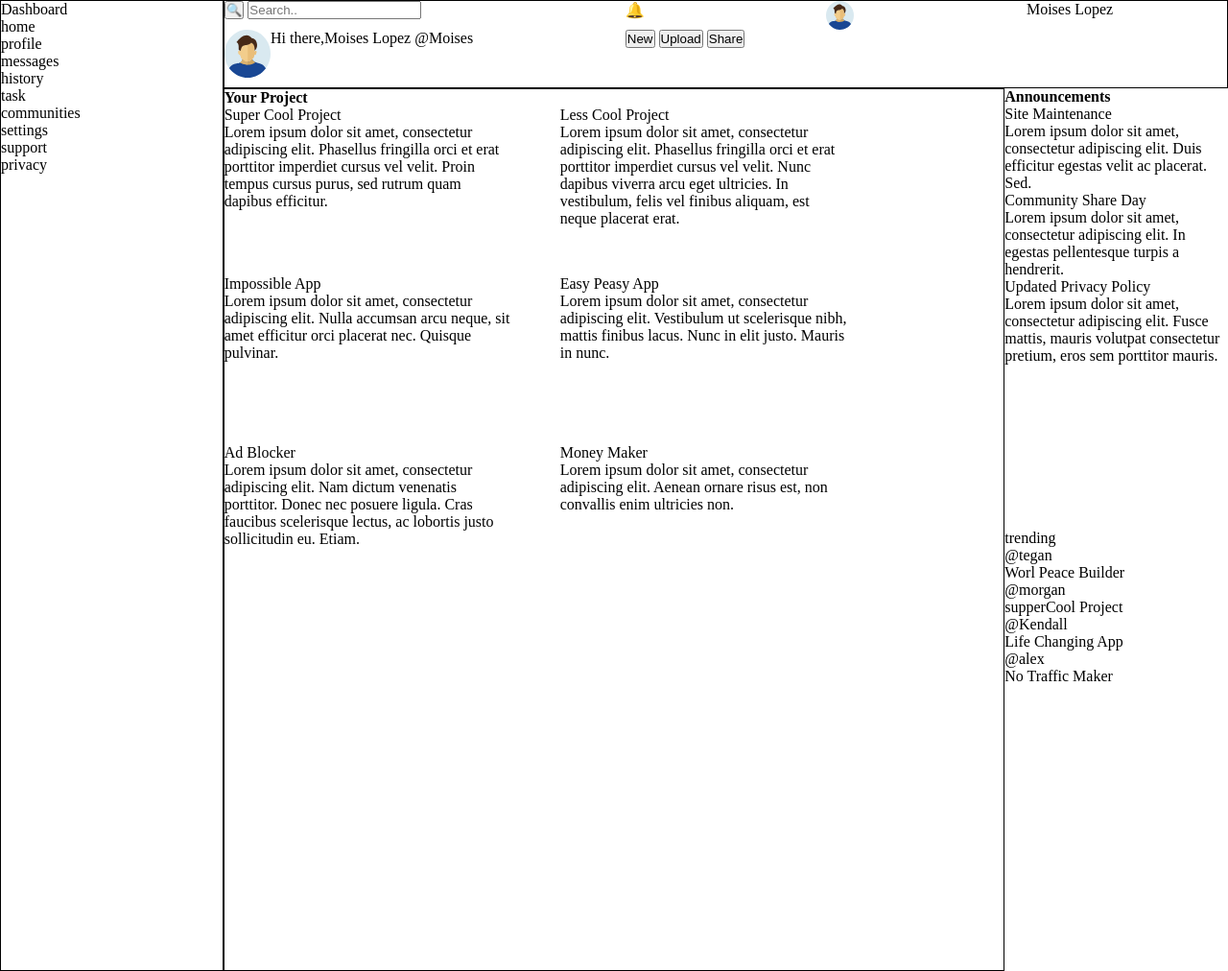
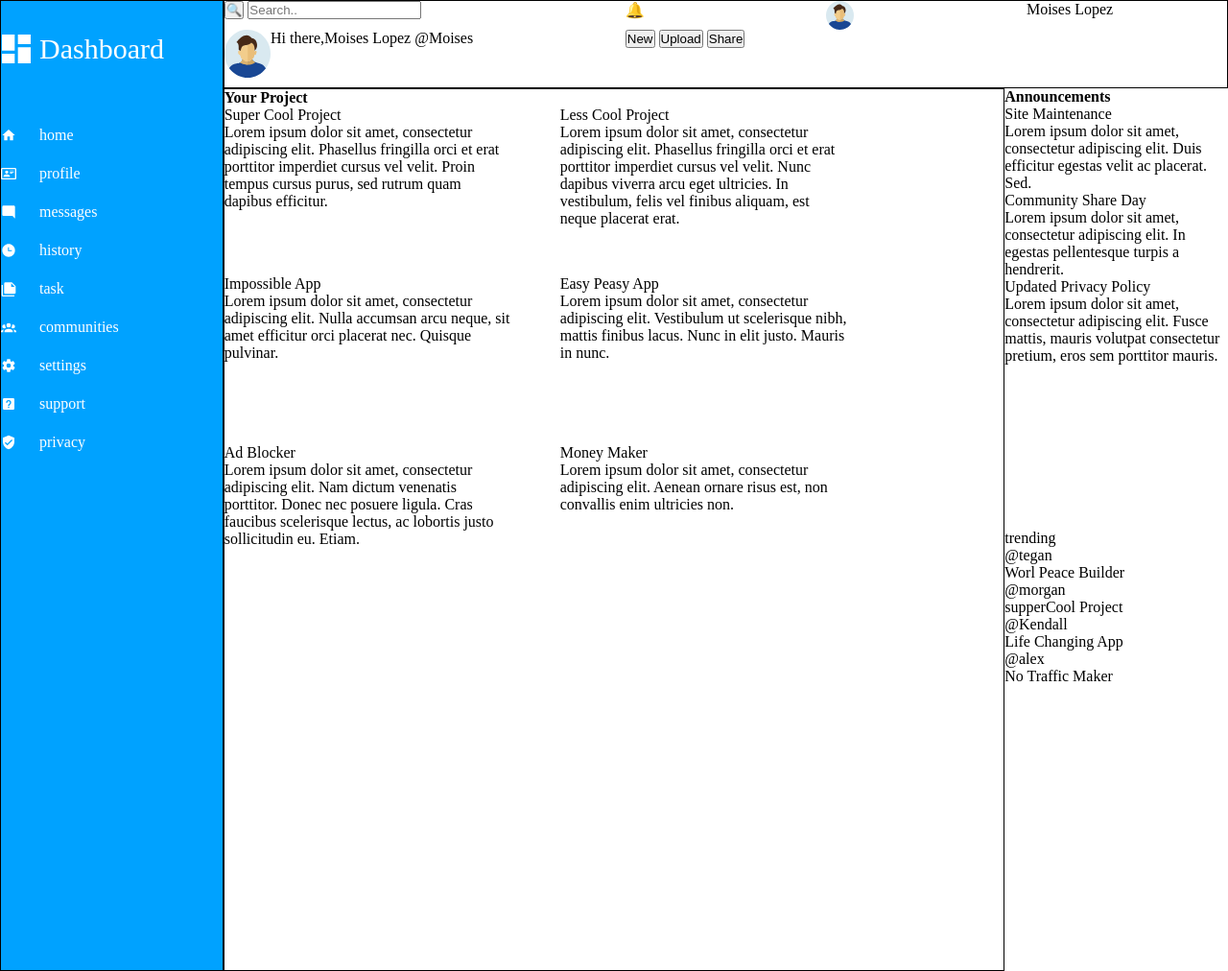
Before and after one commit to moises0142/Admin-Dashboard, a plain HTML site: page index.html in a window 1280 px wide. Shown: the whole page at 96% size. Drawn offline with Linux system fonts and the light colour scheme.

Commit message:
added all icons started working on the left side

```diff
--- a/index.html
+++ b/index.html
@@ -9,19 +9,50 @@
 <body>
 
     <div class="leftSideCont">
-        <div class="sidebarHeader">Dashboard</div>
+        <div class="sidebarHeader">
+            <img src="images/view-dashboard.svg" alt="icon" class="sidebarHeaderImage">
+            <div>Dashboard</div>
+        </div>
         <div class="firstHalf">
+
+            <div class="leftSideLine">
+                <img src="images/home.svg" alt="icon" class="sidebarIcon">
                 <div>home</div>
+            </div>
+            <div class="leftSideLine">
+                <img src="images/card-account-details-outline.svg" alt="icon" class="sidebarIcon">
                 <div>profile</div>
+            </div>
+            <div class="leftSideLine">
+                <img src="images/message-reply.svg" alt="icon" class="sidebarIcon">
                 <div>messages</div>
+            </div>
+            <div class="leftSideLine">
+                <img src="images/clock-time-three.svg" alt="icon" class="sidebarIcon">
                 <div>history</div>
+            </div>
+            <div class="leftSideLine">
+                <img src="images/note-multiple.svg" alt="icon" class="sidebarIcon">
                 <div>task</div>
+            </div>
+            <div class="leftSideLine">
+                <img src="images/account-group.svg" alt="icon" class="sidebarIcon">
                 <div>communities</div>
             </div>
+        </div>
         <div class="secondHalf">
+            <div class="leftSideLine">
+                <img src="images/cog.svg" alt="icon" class="sidebarIcon">
                 <div>settings</div>
+            </div>
+            <div class="leftSideLine">
+                <img src="images/help-box.svg" alt="icon" class="sidebarIcon">
                 <div>support</div>
+            </div>
+            <div class="leftSideLine">
+                <img src="images/shield-check.svg" alt="icon" class="sidebarIcon">
                 <div>privacy</div>
+            </div>
         </div>
     </div>
     <div class="headerCont">
@@ -32,10 +63,10 @@
             </form>
         </div>
         <div class="notificationBell">&#128276;</div>
-        <img src="images/icon.svg" alt="icon" class="firstIcon">
+        <img src="images/icon.svg" alt="icon" class="accountIcon">
         <div class="userName">Moises Lopez</div>
         <div class="greet">
-            <img src="images/icon.svg" alt="icon" class="secondIcon">
+            <img src="images/icon.svg" alt="icon" class="secondAccountIcon">
             <div class="hiThere">Hi there,</div>
             <div class="userNameGreet">Moises Lopez @Moises</div>
         </div>
@@ -101,7 +132,7 @@
             <div class="tUser">@morgan</div>
             <div class="tUserSentence">supperCool Project</div>
         </div>
-        <div class="tredingUser">
+        <div class="trendingUser">
             <div class="tUserIcon"></div>
             <div class="tuser">@Kendall</div>
             <div class="tUserSentence">Life Changing App</div>
--- a/styles.css
+++ b/styles.css
@@ -19,10 +19,10 @@ body{
     display:flex;
 
 }
-.firstIcon{
+.accountIcon{
     height:30px;
 }
-.secondIcon{
+.secondAccountIcon{
     height:50px;
 
 }
@@ -43,6 +43,37 @@ body{
 
 }
 .leftSideCont{
+    background: rgb(0, 162, 255);
     grid-area: 1/1/4/2;
     border:solid 1px black;
+
 }
+.leftSideCont>div{
+    display:grid;
+    grid-template: 40px 40px 40px 40px 40px 40px/1fr ;
+}
+.leftSideCont>.sidebarHeader{
+    display:grid;
+    grid-template: 1fr/40px 50px;
+    align-items: center;
+    font-size:30px;
+    padding: 30px 0px 50px 0px;
+    filter: invert(100%) sepia(2%) saturate(191%) hue-rotate(68deg) brightness(119%) contrast(100%);
+
+}
+.sidebarHeaderImage{
+    height: 40px;
+    margin-left: -4px;
+}
+.leftSideLine{
+    display:grid;
+    grid-template-columns: 40px 50px;
+
+    align-items: center;
+    color:white;
+    padding-left:0px;
+}
+.sidebarIcon{
+    height:16px;
+    filter: invert(100%) sepia(2%) saturate(191%) hue-rotate(68deg) brightness(119%) contrast(100%);
+}
```
Also changed, not shown: images/account-group.svg (added), images/card-account-details-outline.svg (added), images/clock-time-three.svg (added), images/cog.svg (added), images/help-box.svg (added), images/home.svg (added), images/message-reply.svg (added), images/note-multiple.svg (added), images/shield-check.svg (added), images/view-dashboard.svg (added). Lines whose indentation alone changed are shown as unchanged.
